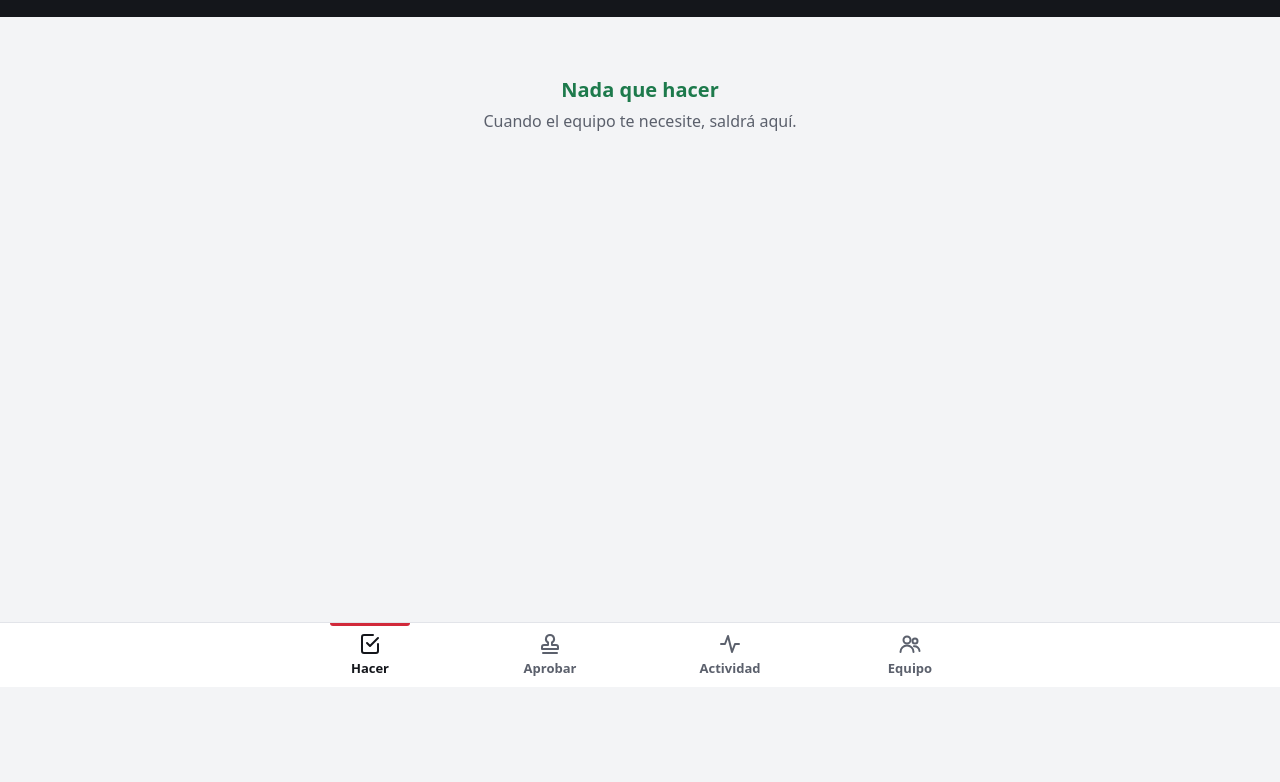
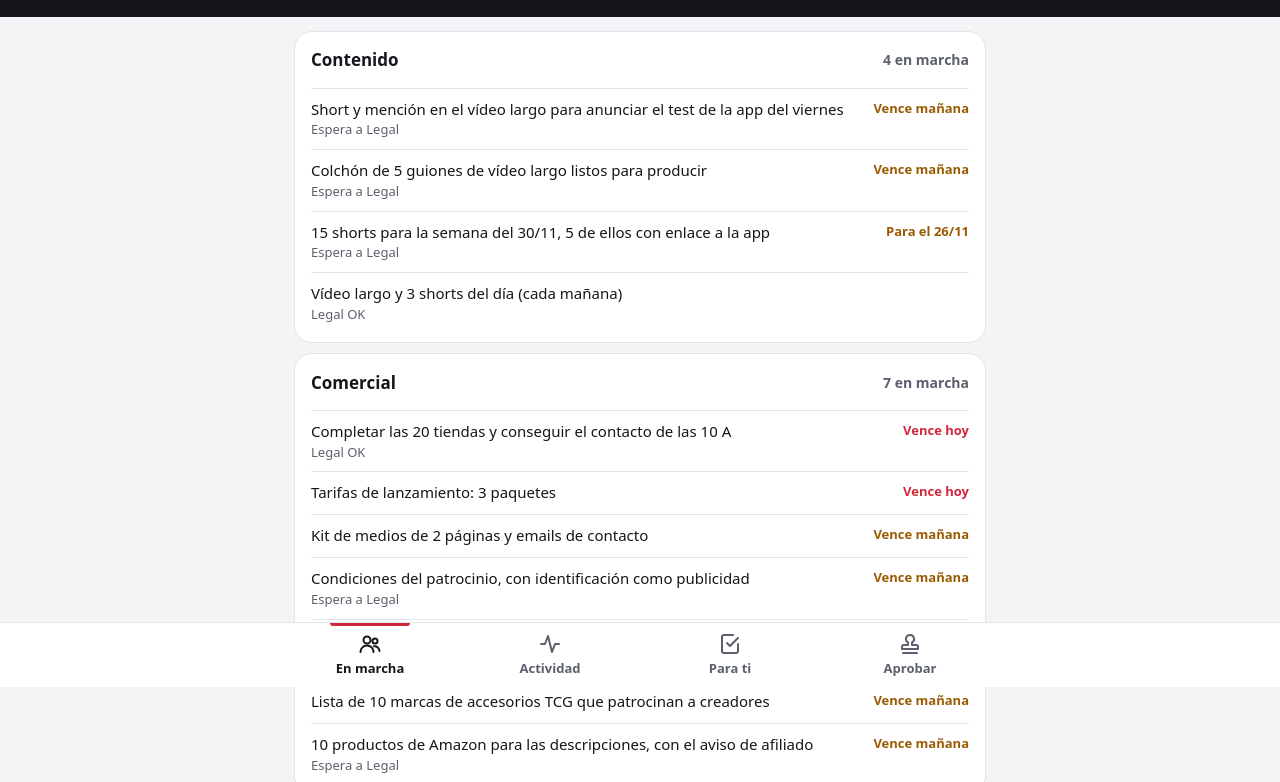
Before and after one commit to sergiora202608-ai/lafunda, a plain HTML site: page control/index.html in a window 1280 px wide. Shown: the part 113-895 px from the top of the page. Before the commit the page ends 800 px from the top, so only its background shows below. Drawn offline with Linux system fonts and the light colour scheme.

Commit message:
Control: abre en «En marcha»; lo de Sergio pasa a «Para ti»
Co-Authored-By: Claude Opus 5.5 <noreply@anthropic.com>
Claude-Session: https://claude.ai/code/session_01HukizkCUy7fHGDauS528YM

```diff
--- a/control/index.html
+++ b/control/index.html
@@ -43,6 +43,7 @@ nav a{display:flex;flex-direction:column;align-items:center;justify-content:cent
 nav a[aria-current=page]{color:var(--ink)}
 nav a[aria-current=page]::before{content:"";position:absolute;top:0;left:28%;right:28%;height:3px;border-radius:0 0 3px 3px;background:var(--red)}
 nav svg{width:24px;height:24px}
+nav a[data-v=equipo]{order:-2}nav a[data-v=actividad]{order:-1}
 .badge{position:absolute;top:7px;left:calc(50% + 6px);min-width:20px;height:20px;padding:0 6px;border-radius:10px;background:var(--red);color:#fff;font-size:12px;font-weight:700;line-height:20px;text-align:center}
 .badge:empty{display:none}
 a:focus-visible,summary:focus-visible{outline:3px solid var(--red);outline-offset:2px}
@@ -52,10 +53,10 @@ a:focus-visible,summary:focus-visible{outline:3px solid var(--red);outline-offse
 <header><div class="wrap"><p class="brand">La Funda · Control</p><h1 id="title">Cargando…</h1><p class="sum" id="sum"></p></div></header>
 <main class="wrap" id="view"><div class="empty">Cargando…</div></main>
 <nav aria-label="Secciones"><div class="wrap">
-<a href="#hacer" data-v="hacer"><svg aria-hidden="true" viewBox="0 0 24 24" fill="none" stroke="currentColor" stroke-width="2" stroke-linecap="round" stroke-linejoin="round"><path d="M9 11l3 3 8-8"/><path d="M20 12v7a2 2 0 0 1-2 2H6a2 2 0 0 1-2-2V5a2 2 0 0 1 2-2h9"/></svg>Hacer<span class="badge" id="b-hacer"></span></a>
+<a href="#hacer" data-v="hacer"><svg aria-hidden="true" viewBox="0 0 24 24" fill="none" stroke="currentColor" stroke-width="2" stroke-linecap="round" stroke-linejoin="round"><path d="M9 11l3 3 8-8"/><path d="M20 12v7a2 2 0 0 1-2 2H6a2 2 0 0 1-2-2V5a2 2 0 0 1 2-2h9"/></svg>Para ti<span class="badge" id="b-hacer"></span></a>
 <a href="#aprobar" data-v="aprobar"><svg aria-hidden="true" viewBox="0 0 24 24" fill="none" stroke="currentColor" stroke-width="2" stroke-linecap="round" stroke-linejoin="round"><path d="M12 3a4 4 0 0 0-2 7.5V13H6a2 2 0 0 0-2 2v2h16v-2a2 2 0 0 0-2-2h-4v-2.5A4 4 0 0 0 12 3z"/><path d="M5 21h14"/></svg>Aprobar<span class="badge" id="b-aprobar"></span></a>
 <a href="#actividad" data-v="actividad"><svg aria-hidden="true" viewBox="0 0 24 24" fill="none" stroke="currentColor" stroke-width="2" stroke-linecap="round" stroke-linejoin="round"><path d="M3 12h4l3-8 4 16 3-8h4"/></svg>Actividad</a>
-<a href="#equipo" data-v="equipo"><svg aria-hidden="true" viewBox="0 0 24 24" fill="none" stroke="currentColor" stroke-width="2" stroke-linecap="round" stroke-linejoin="round"><circle cx="9" cy="8" r="3.5"/><path d="M2.5 20a6.5 6.5 0 0 1 13 0"/><circle cx="17" cy="9" r="2.5"/><path d="M16 14.2a5 5 0 0 1 5.5 4.8"/></svg>Equipo</a>
+<a href="#equipo" data-v="equipo"><svg aria-hidden="true" viewBox="0 0 24 24" fill="none" stroke="currentColor" stroke-width="2" stroke-linecap="round" stroke-linejoin="round"><circle cx="9" cy="8" r="3.5"/><path d="M2.5 20a6.5 6.5 0 0 1 13 0"/><circle cx="17" cy="9" r="2.5"/><path d="M16 14.2a5 5 0 0 1 5.5 4.8"/></svg>En marcha</a>
 </div></nav>
 <script>
 {
@@ -71,7 +72,7 @@ function due(l){if(!l)return{t:'',c:''};const n=diff(l);if(n<0)return{t:`Vencida
 const ago=f=>{const m=Math.round((Date.now()-Date.parse(f))/6e4);if(!isFinite(m))return '';return m<60?`hace ${Math.max(m,0)} min`:m<1440?`hace ${Math.round(m/60)} h`:`hace ${Math.round(m/1440)} d`};
 const hm=f=>f.slice(0,10)===today()?f.slice(11,16):fd(f.slice(0,10))+' '+f.slice(11,16);
 const bad=r=>/bloque|rechaz|fall/i.test(r||'');
-const view=()=>{const h=location.hash.slice(1);return ['hacer','aprobar','actividad','equipo'].includes(h)?h:'hacer'};
+const view=()=>{const h=location.hash.slice(1);return ['hacer','aprobar','actividad','equipo'].includes(h)?h:'equipo'};
 const empty=(a,b)=>`<div class="empty"><b>${a}</b>${b}</div>`;
 const card=(i,btn)=>{const d=due(i.l);return `<article class="card${d.c==='r'?' late':''}"><div class="row"><span class="chip">${esc(i.dept)}</span><span class="due ${d.c}">${d.t}</span></div><h2>${esc(i.t)}</h2><a class="go" href="${APP}" target="_blank" rel="noopener">${btn}</a></article>`};
 function render(){
@@ -81,17 +82,17 @@ function render(){
   const H=D.hacer||[],A=D.aprobar||[],AC=(D.actividad||[]).slice().sort((a,b)=>String(b.f).localeCompare(String(a.f))),EQ=D.equipo||[];
   $('b-hacer').textContent=H.length||'';$('b-aprobar').textContent=A.length||'';
   const total=H.length+A.length;
-  $('title').textContent=total?`${total} ${total===1?'cosa te espera':'cosas te esperan'}`:'Todo al día';
-  $('sum').textContent=`${H.length} para hacer · ${A.length} para aprobar · actualizado ${ago(D.actualizado)}`;
+  const N=EQ.reduce((s,g)=>s+g.tareas.length,0);$('title').textContent=`${N} tareas en marcha`;
+  $('sum').textContent=`${H.length} para ti · ${A.length} para aprobar · actualizado ${ago(D.actualizado)}`;
   let html='';
-  if(v==='hacer')html=H.length?H.map(i=>card(i,'Responder en Claude')).join(''):empty('Nada que hacer','Cuando el equipo te necesite, saldrá aquí.');
-  else if(v==='aprobar')html=A.length?A.map(i=>card(i,'Revisar y aprobar en Claude')).join(''):empty('Nada para aprobar','Aquí saldrá lo que prepare el equipo.');
+  if(v==='hacer')html=H.length?H.map(i=>card(i,'Responder en Claude')).join(''):empty('Nada pendiente para ti',`El equipo sigue con ${N} tareas en marcha.`);
+  else if(v==='aprobar')html=A.length?A.map(i=>card(i,'Revisar y aprobar en Claude')).join(''):empty('Nada para aprobar ahora',`El equipo sigue con ${N} tareas en marcha.`);
   else if(v==='actividad'){
     const now=W.map(w=>{const a=AC.find(x=>x.w===w);return `<li><span><b>${w}</b><small>${a?esc(a.t)+' · <span class="'+(bad(a.r)?'r':'')+'">'+esc(a.r)+'</span>':'Sin actividad todavía'}</small></span><span class="due">${a?ago(a.f):''}</span></li>`}).join('');
     const feed=AC.slice(0,60).map(a=>`<li><span><b>${esc(a.w)}</b> · ${esc(a.t)}<small><span class="${bad(a.r)?'r':''}">${esc(a.r)}</span>${a.d?' · '+esc(a.d):''}</small></span><span class="due">${esc(hm(a.f))}</span></li>`).join('');
     html=`<section class="card"><h2>Qué hace cada uno</h2><ul>${now}</ul></section><section class="card"><h2>Lo último que han hecho</h2><ul>${feed||'<li><span>Aún no hay actividad</span></li>'}</ul></section>`;
   }
-  else html=EQ.map(g=>`<details class="dep"><summary>${esc(g.dept)}<span class="cnt">${g.tareas.length} en marcha</span></summary><ul>${g.tareas.map(i=>{const x=due(i.l);return `<li><span>${esc(i.t)}${i.legal==='pendiente'?'<small>Espera a Legal</small>':i.legal==='aprobado'?'<small>Legal OK</small>':''}</span><span class="due ${x.c}">${x.t}</span></li>`}).join('')}</ul></details>`).join('')||empty('Sin tareas','');
+  else html=EQ.map(g=>`<details class="dep" open><summary>${esc(g.dept)}<span class="cnt">${g.tareas.length} en marcha</span></summary><ul>${g.tareas.map(i=>{const x=due(i.l);return `<li><span>${esc(i.t)}${i.legal==='pendiente'?'<small>Espera a Legal</small>':i.legal==='aprobado'?'<small>Legal OK</small>':''}</span><span class="due ${x.c}">${x.t}</span></li>`}).join('')}</ul></details>`).join('')||empty('Sin tareas','');
   $('view').innerHTML=html;
 }
 async function load(){
```
